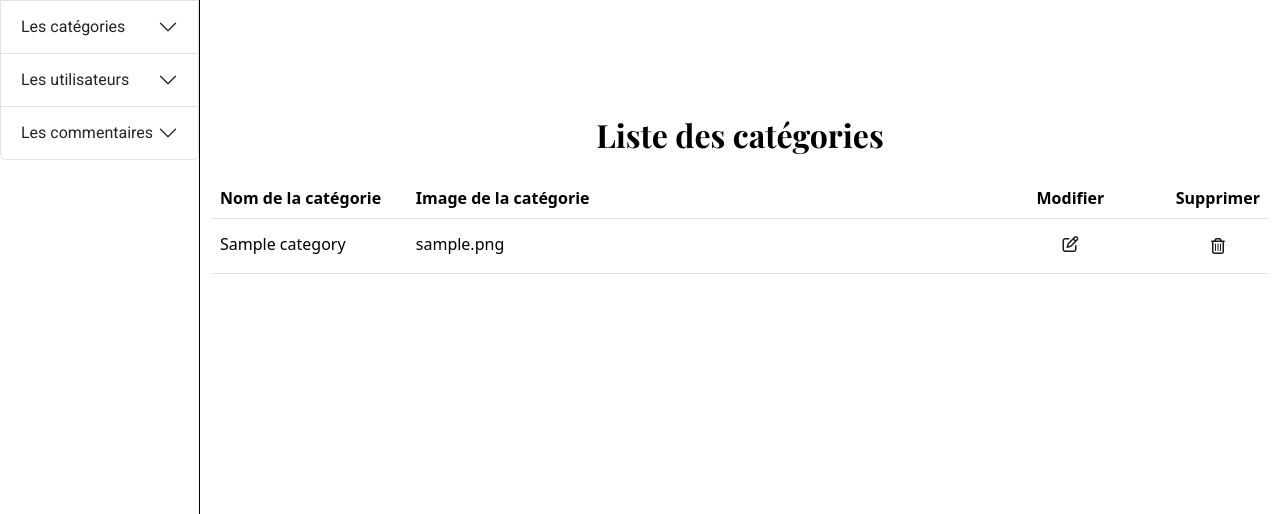
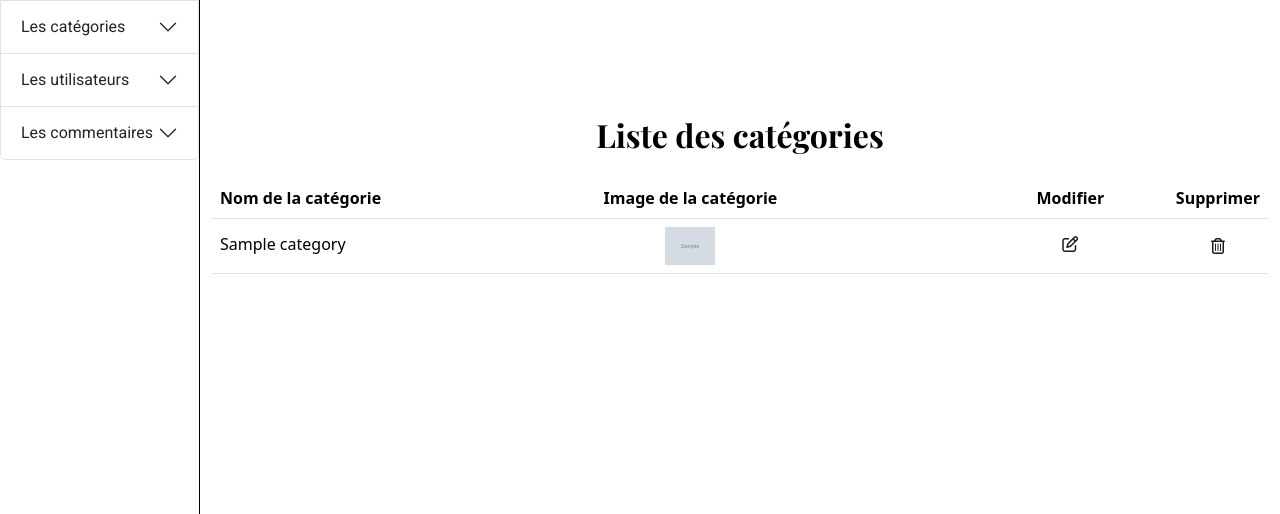
Before and after one commit to Davidgbn33/Galerie, a Symfony app: template templates/admin/category/liste.html.twig in a window 1280 px wide. Shown: the part 235-749 px from the top of the page. Run offline with Twig, Linux system fonts and the light colour scheme; the template is opened without the code that fills it: most values are stand-ins (such as "Sample title", 1, 10 or a date in 2020); grey boxes marked "Sample" are stand-in pictures; style sheets or scripts are compiled from the project's sources; some libraries are stand-ins or nearby versions.

Commit message:
modify Css class

```diff
--- a/assets/styles/modules/admin.scss
+++ b/assets/styles/modules/admin.scss
@@ -34,7 +34,7 @@ text-decoration: none;
 .te-col-tableau {
   width: 5%;
 }
-.te-col-desc{
+.te-col-60{
   width: 60%;
 }
 .te-col-inspi{
--- a/templates/admin/Comment/liste.html.twig
+++ b/templates/admin/Comment/liste.html.twig
@@ -16,9 +16,9 @@
                             <thead>
                             <tr>
                                 <th class="te-col-name">Comment</th>
-                                <th class="te-col-desc">User</th>
-                                <th class="te-col-desc">Paint</th>
-                                <th class="te-col-desc text-center">Supprimer</th>
+                                <th class="te-col-60">User</th>
+                                <th class="te-col-60">Paint</th>
+                                <th class="te-col-60 text-center">Supprimer</th>
                             </tr>
                             </thead>
                             <tbody>
--- a/templates/admin/category/liste.html.twig
+++ b/templates/admin/category/liste.html.twig
@@ -16,16 +16,18 @@
                         <thead>
                         <tr>
                             <th class="te-col-name">Nom de la catégorie</th>
-                            <th class="te-col-desc">Image de la catégorie</th>
-                            <th class="te-col-desc text-center">Modifier</th>
-                            <th class="te-col-desc">Supprimer</th>
+                            <th class="te-col-60 text-center">Image de la catégorie</th>
+                            <th class="te-col-60 text-center">Modifier</th>
+                            <th class="te-col-60">Supprimer</th>
                         </tr>
                         </thead>
                         <tbody>
                         {% for category in categories %}
                             <tr>
                                 <td class="te-col-name">{{ category.categoryName }}</td>
-                                <td class="te-col-desc">{{ category.categoryImage }}</td>
+                                <td class="te-col-inspi text-center"><img class="te-admin-show-img"
+                                                              src="{{ asset('uploads/images/category/') }}{{ category.categoryImage }}"
+                                                              alt="{{ category.categoryImage }}"></td>
                                 <td class="te-col-modify"><a href="{{ path('admin_cat_edit',{ id: category.id}) }}"><i
                                                 class="fa-regular fa-pen-to-square" style="color: #1b1a21;"></i></a>
                                 </td>
--- a/templates/admin/paint/liste.html.twig
+++ b/templates/admin/paint/liste.html.twig
@@ -29,7 +29,7 @@
                             {% for paint in pagination %}
                                 <tr>
                                     <td class="te-col-name">{{ paint.paintName }}</td>
-                                    <td class="te-col-desc">{{ paint.description }}</td>
+                                    <td class="te-col-60">{{ paint.description }}</td>
                                     <td class="te-col-taille">{{ paint.taille }}</td>
                                     <td class="te-col-tableau">{{ paint.paintImage }}</td>
                                     <td class="te-col-inspi">{{ paint.inspiration }}</td>
```
Also changed, not shown: templates/admin/user/liste.html.twig (+8 -8 lines).
